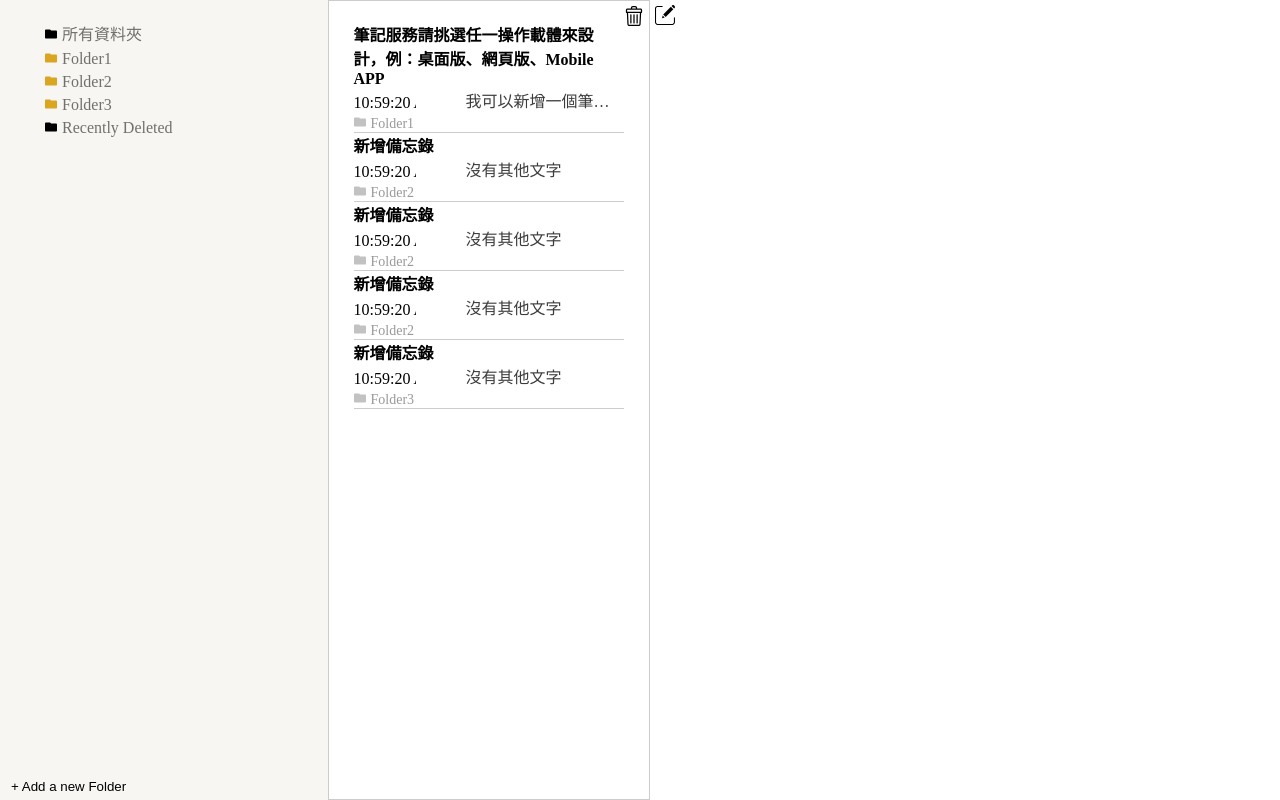
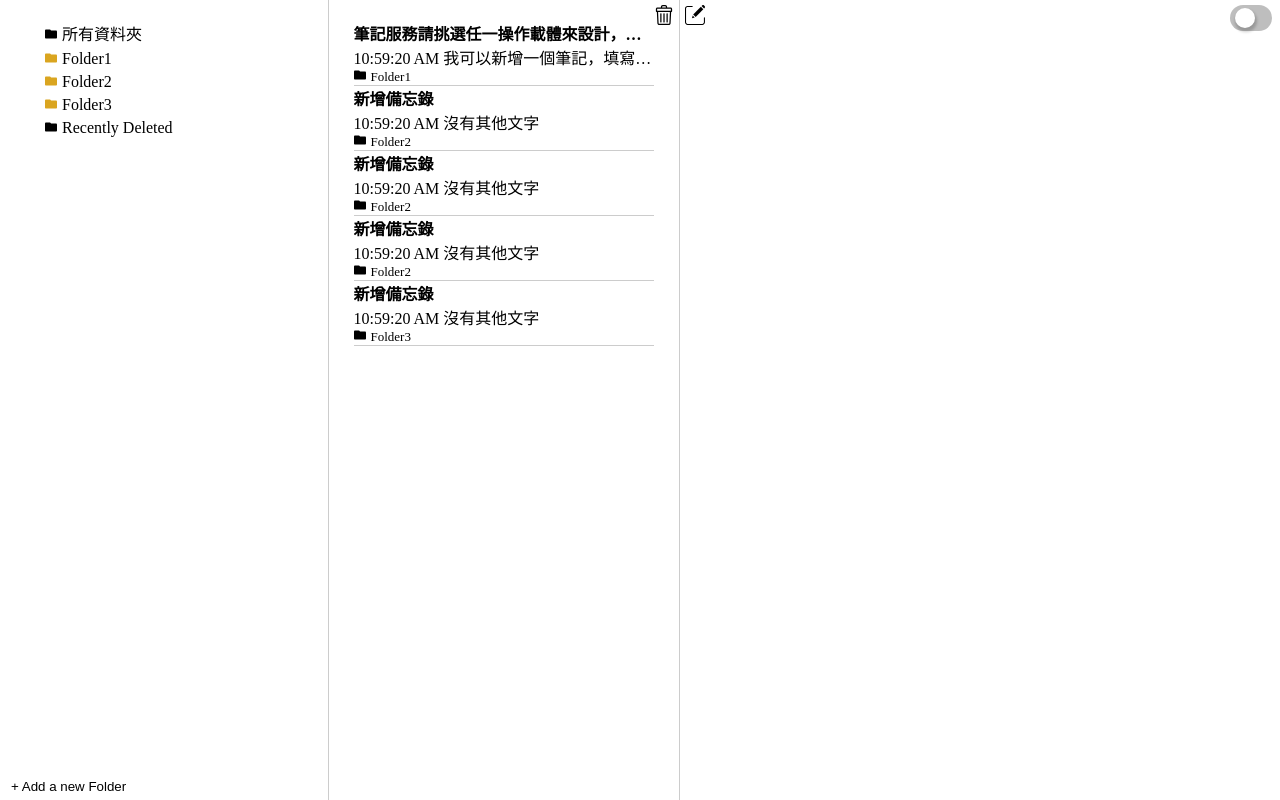
Before and after one commit to Miachennnn/0923-iosvnote, a React (Create React App) app: page / in a window 1280 px wide. Built offline with nearby package versions, Linux system fonts and the light colour scheme.

Commit message:
安裝styled component做一個theme toggle

```diff
--- a/package.json
+++ b/package.json
@@ -11,6 +11,7 @@
     "react-dom": "^17.0.2",
     "react-router-dom": "^5.3.0",
     "react-scripts": "4.0.3",
+    "styled-components": "^5.3.1",
     "uuid": "^8.3.2",
     "web-vitals": "^1.1.2"
   },
--- a/src/App.js
+++ b/src/App.js
@@ -1,7 +1,7 @@
 import { BrowserRouter as Router } from "react-router-dom";
+import FolderContextProvider from "./context/folderContext";
+import Note from "./component/note";
 import FolderList from "./component/folderList";
-import Note from "./component/note";
-import FolderContextProvider from "./context/folderContext";
 
 function App() {
   return (
--- a/src/component/addfolder.jsx
+++ b/src/component/addfolder.jsx
@@ -4,7 +4,7 @@ import { folderContext } from "../context/folderContext";
 const AddFolder = () => {
   const { setAdding } = useContext(folderContext);
   return (
-    <div className="btn">
+    <div className="addFolder btn">
       <button
         onClick={() => {
           setAdding(true);
--- a/src/component/folder.jsx
+++ b/src/component/folder.jsx
@@ -8,7 +8,7 @@ const Folder = () => {
   });
   const {
     defaultFolderName,
-    svgspan,
+    svgFolder,
     delString,
     folders,
     adding,
@@ -33,24 +33,28 @@ const Folder = () => {
   }, [adding]);
   return (
     <React.Fragment>
-      <ul className="f">
+      <ul>
+        {/* 一般資料夾 */}
         {Object.keys(folders).map((folderName, key) =>
           folderName === delString ? (
             ""
           ) : (
             <li key={key}>
               <span
-                className={folderName === defaultFolderName ? "" : "yellow"}
+                className={
+                  folderName === defaultFolderName ? "light" : "yellow"
+                }
               >
-                {svgspan}
+                {svgFolder}
               </span>
               <Link to={`/${folderName}`}>{folderName}</Link>
             </li>
           )
         )}
-
+        {/* 新增資料夾 */}
         <li style={hide}>
           <input
+            type="text"
             ref={e => {
               textInput = e;
             }}
@@ -66,8 +70,9 @@ const Folder = () => {
             }}
           ></input>
         </li>
+        {/* 垃圾桶 */}
         <li>
-          <span>{svgspan}</span>
+          <span className="light">{svgFolder}</span>
           <Link to={`/${delString}`}>{delString}</Link>
         </li>
       </ul>
--- a/src/component/folderList.jsx
+++ b/src/component/folderList.jsx
@@ -1,13 +1,36 @@
-import React from "react";
+import React, { useContext } from "react";
+import { folderContext } from "../context/folderContext";
 import AddFolder from "./addfolder";
 import Folder from "./folder";
+import ThemeToggle from "./themeToggle";
+import styled from "styled-components";
 
+const Flistdiv = styled.div`
+  background: ${props => (props.dark ? "rgba(55,60,63,255)" : "white")};
+  .btn,
+  button,
+  a {
+    color: ${props => (props.dark ? "rgba(237,237,238,255)" : "#000")};
+  }
+  input[type="text"] {
+    background: ${props => (props.dark ? "rgba(47,52,55,255)" : "white")};
+    border: none;
+    color: ${props => (props.dark ? "rgba(237,237,238,255)" : "#000")};
+    padding: 3px;
+  }
+  span.light > .list-svg {
+    fill: ${props => (props.dark ? "white" : "")};
+  }
+`;
 const FolderList = () => {
+  const { dark } = useContext(folderContext);
+
   return (
-    <div className="f-list">
+    <Flistdiv dark={dark} className="f-list">
+      <ThemeToggle />
       <Folder />
       <AddFolder />
-    </div>
+    </Flistdiv>
   );
 };
 
--- a/src/component/note.jsx
+++ b/src/component/note.jsx
@@ -1,13 +1,51 @@
-import React from "react";
+import React, { useContext } from "react";
 import NoteDetail from "./noteDetail";
 import NoteList from "./noteList";
+import styled from "styled-components";
+import { folderContext } from "../context/folderContext";
 
+const Ndiv = styled.div`
+  background: ${props => (props.dark ? "rgba(47,52,55,255)" : "white")};
+  a {
+    color: ${props => (props.dark ? "rgba(237,237,238,255)" : "#000")};
+  }
+  .svgBtn {
+    fill: ${props => (props.dark ? "white" : "black")};
+  }
+  .n-list {
+    border-left: ${props =>
+      props.dark ? "rgba(55,60,63,255) solid 1px" : "#ccc solid 1px;"};
+    border-right: ${props =>
+      props.dark ? "rgba(55,60,63,255) solid 1px" : "#ccc solid 1px;"};
+  }
+  .n-list ul li {
+    border-bottom: ${props =>
+      props.dark ? "rgba(55,60,63,255) solid 1px" : "1px #ccc solid"};
+  }
+  .list-svg {
+    fill: ${props => (props.dark ? "white" : "")};
+  }
+
+  .DraftEditor-root {
+    border-top: ${props =>
+      props.dark ? "rgba(55,60,63,255) solid 1px" : "1px #ccc solid"};
+  }
+  button {
+    background: ${props => (props.dark ? "rgba(237,237,238,1)" : "")};
+    padding: 0px 5px;
+  }
+  .Editor {
+    color: ${props => (props.dark ? "rgba(237,237,238,255)" : "#000")};
+  }
+`;
 const Note = () => {
+  const { dark } = useContext(folderContext);
+  console.log(dark);
   return (
-    <div className="n">
+    <Ndiv className="n" dark={dark}>
       <NoteList />
       <NoteDetail />
-    </div>
+    </Ndiv>
   );
 };
 
--- a/src/component/noteDetail.jsx
+++ b/src/component/noteDetail.jsx
@@ -20,7 +20,7 @@ const NoteDetail = () => {
         if (note.id === match.params.id) {
           return (
             <React.Fragment key={note.id}>
-              <MyEditor index={index} note={note} folder={folder[0]} />
+              <MyEditor index={index} note={note.blocks} folder={folder[0]} />
             </React.Fragment>
           );
         } else return null;
--- a/src/component/noteList.jsx
+++ b/src/component/noteList.jsx
@@ -6,7 +6,7 @@ import { folderContext } from "../context/folderContext";
 const NoteList = () => {
   const match = useRouteMatch("/:folder");
   const note = useRouteMatch("/:folder/:id");
-  const { svgspan, folders, setFolders, defaultFolderName, delString } =
+  const { svgFolder, folders, setFolders, defaultFolderName, delString } =
     useContext(folderContext);
 
   let filterFolder = match ? match.params.folder : defaultFolderName;
@@ -62,25 +62,17 @@ const NoteList = () => {
         <Link
           to={`/${folder === filterFolder ? folder : filterFolder}/${note.id}`}
         >
-          <div className="t-bold">
+          <div className="noteListTitle t-bold">
             {getLine(note.blocks, 0) ? getLine(note.blocks, 0) : "新增備忘錄"}
           </div>
-          <div className="overflow">
-            <span>{new Date(note.createTime).toLocaleTimeString()}</span>
-            <span className="darkgray">
-              {getLine(note.blocks, 1)
-                ? getLine(note.blocks, 1)
-                : "沒有其他文字"}
-            </span>
+          <div className="noteListTimePrev">
+            {new Date(note.createTime).toLocaleTimeString() + " "}
+            {getLine(note.blocks, 1) ? getLine(note.blocks, 1) : "沒有其他文字"}
           </div>
-          {filterFolder !== folder ? (
-            <div className="gray t-small">
-              <span className="gray">{svgspan}</span>
-              {folder}
-            </div>
-          ) : (
-            ""
-          )}
+          <div className="noteListFolder t-small">
+            <span>{svgFolder}</span>
+            {folder}
+          </div>
         </Link>
       </li>
     ));
--- /dev/null
+++ b/src/component/themeToggle.jsx
@@ -0,0 +1,18 @@
+import React, { useContext } from "react";
+import { folderContext } from "../context/folderContext";
+
+const ThemeToggle = () => {
+  const { dark, setDark } = useContext(folderContext);
+  const handleClick = () => {
+    setDark(dark ? false : true);
+  };
+
+  return (
+    <div className="switch">
+      <input type="checkbox" id="themeToggle" onClick={handleClick} />
+      <label htmlFor="themeToggle" />
+    </div>
+  );
+};
+
+export default ThemeToggle;
--- a/src/context/folderContext.jsx
+++ b/src/context/folderContext.jsx
@@ -3,10 +3,9 @@ import { v4 } from "uuid";
 export const folderContext = React.createContext();
 
 const FolderContextProvider = props => {
-  //theme toggle
-  const [theme, setTheme] = useState(false);
-  const svgspan = (
-    <svg className="prefix" width="12px" height="12px" viewBox="0 0 408 408">
+  const [dark, setDark] = useState(false);
+  const svgFolder = (
+    <svg className="list-svg" width="12px" height="12px" viewBox="0 0 408 408">
       <g>
         <g>
           <path
@@ -167,15 +166,15 @@ const FolderContextProvider = props => {
   return (
     <folderContext.Provider
       value={{
-        svgspan,
+        svgFolder,
         delString,
         defaultFolderName,
         folders,
         setFolders,
         adding,
         setAdding,
-        theme,
-        setTheme,
+        dark,
+        setDark,
       }}
     >
       {props.children}
--- a/src/index.css
+++ b/src/index.css
@@ -8,7 +8,6 @@ body {
   -webkit-font-smoothing: antialiased;
   -moz-osx-font-smoothing: grayscale;
 }
-
 code {
   font-family: source-code-pro, Menlo, Monaco, Consolas, "Courier New",
     monospace;
@@ -25,16 +24,13 @@ code {
 }
 .f-list {
   flex: 1;
-  background-color: rgba(247, 246, 243, 255);
-  color: rgba(114, 112, 108, 255);
-  box-shadow: 1px 1px yellow;
   padding: 5px;
 }
 .f-list li {
   margin: 5px 0;
 }
 .f-list .btn {
-  position: absolute;
+  position: fixed;
   bottom: 5px;
 }
 .f-list .btn button {
@@ -42,14 +38,8 @@ code {
   border: none;
   cursor: pointer;
 }
-.f-list .btn button:hover {
-  color: rgb(49, 49, 49);
-}
 .f li {
   cursor: pointer;
-}
-.f li:hover {
-  color: black;
 }
 .n {
   flex: 3;
@@ -61,14 +51,10 @@ ul {
 .n-list {
   padding: 5px;
   flex: 1;
-  border: #ccc 1px solid;
 }
 .n-list ul {
   padding-left: 20px;
   margin-right: 20px;
-}
-.n-list ul li {
-  border-bottom: 1px #ccc solid;
 }
 .n-detail {
   padding: 5px;
@@ -86,57 +72,30 @@ ul {
 }
 a {
   text-decoration: none;
-  color: inherit;
 }
-.n-list li .focus {
-  background-color: wheat;
-}
-.n-list li .sel {
-  background-color: #eee;
-}
-div.overflow > span:first-child {
-  overflow: hidden;
-  white-space: nowrap;
-  width: 62px;
-  display: inline-block;
-  margin-right: 50px;
-}
-div.overflow > :not(span:first-child) {
+/* 超過換行 */
+a > div {
   overflow: hidden;
   white-space: nowrap;
   text-overflow: ellipsis;
-  width: 150px;
-  display: inline-block;
+  width: 300px;
 }
-/* 超過換行 */
-.prefix {
+.list-svg {
   margin-right: 5px;
 }
 .yellow {
-  fill: goldenrod;
-}
-.gray {
-  color: #999;
-  fill: #9999;
-}
-.darkgray {
-  color: #3c3c3c;
+  fill: goldenrod !important;
 }
 .t-bold {
   font-weight: bold;
 }
 .t-small {
-  font-size: 14px;
+  font-size: small;
 }
 .e-btn {
-  font-weight: bold;
   cursor: pointer;
   border: none;
   margin: 0 5px;
-  background-color: #fff;
-}
-.e-btn:hover {
-  background-color: #eee;
 }
 .superFancyBlockquote {
   color: #999;
@@ -145,15 +104,54 @@ div.overflow > :not(span:first-child) {
   text-align: center;
 }
 .Editor {
-  margin: 20px 0;
+  box-sizing: content-box;
+  max-width: 700px;
+  min-height: 90%;
 }
 .EditorBtn {
   margin: 10px 0;
 }
 .DraftEditor-root {
-  background-color: orange;
-  border-top: #ccc 1px solid;
   cursor: text;
   min-height: 80px;
   padding: 10px;
 }
+
+div.switch {
+  position: absolute;
+  right: 50px;
+}
+div.switch > input {
+  position: absolute;
+  background-color: #ccc;
+  opacity: 0;
+  z-index: 1;
+  border-radius: 15px;
+}
+div.switch > label {
+  position: absolute;
+  top: 0;
+  left: 0;
+  width: 42px;
+  height: 26px;
+  border-radius: 15px;
+  background: #bebebe;
+}
+div.switch > label::after {
+  position: absolute;
+  content: "";
+  background-color: #fff;
+  width: 20px;
+  height: 20px;
+  border-radius: 10px;
+  top: 3px;
+  left: 5px;
+  transition: 0.2s;
+  box-shadow: 1px 3px 3px 1px rgba(0, 0, 0, 0.2);
+}
+input:checked + label::after {
+  left: 18px;
+}
+input:checked + label {
+  background: #000;
+}
```
Also changed, not shown: src/component/draft.js/myEditor.jsx (+33 -7 lines), 1 other file (tests, documents, lock files or other folders).
